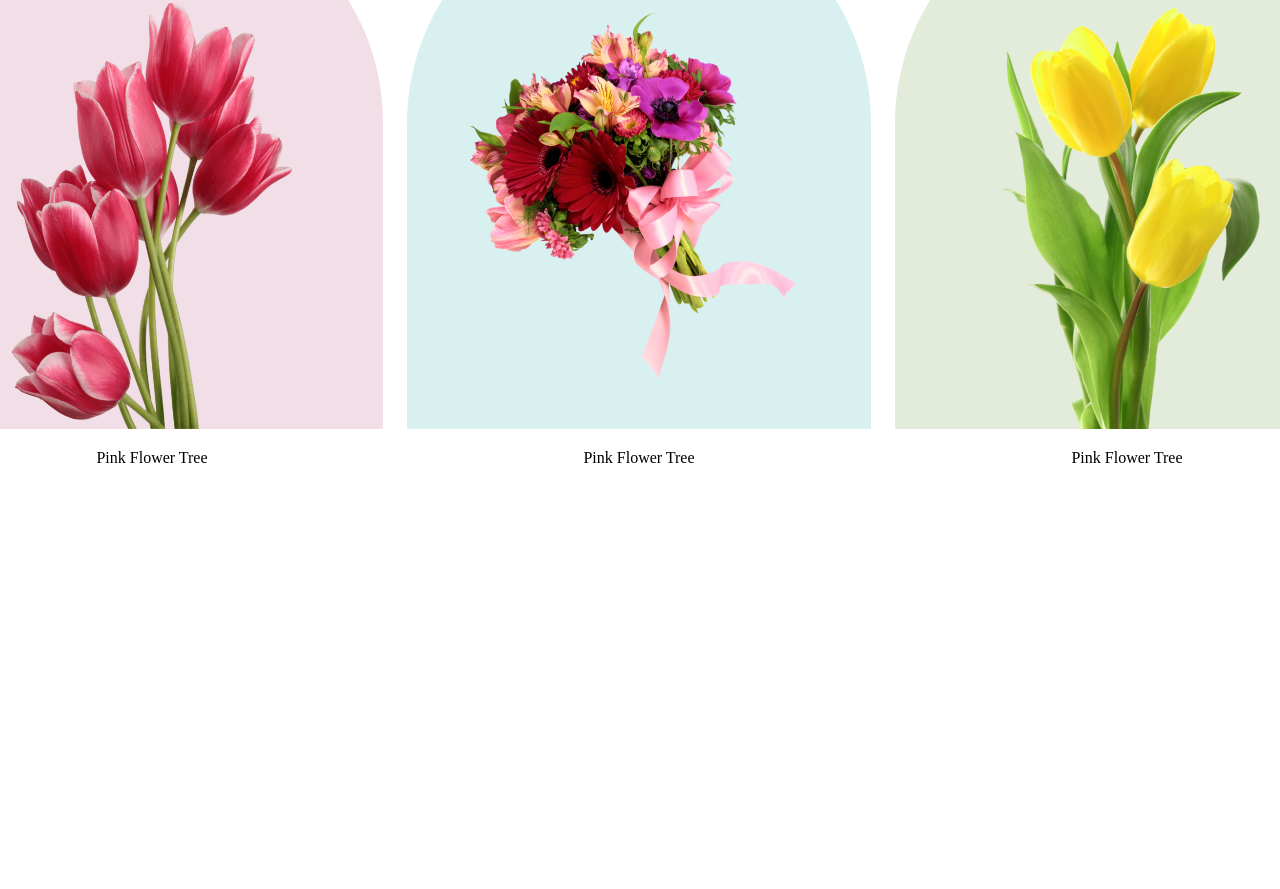
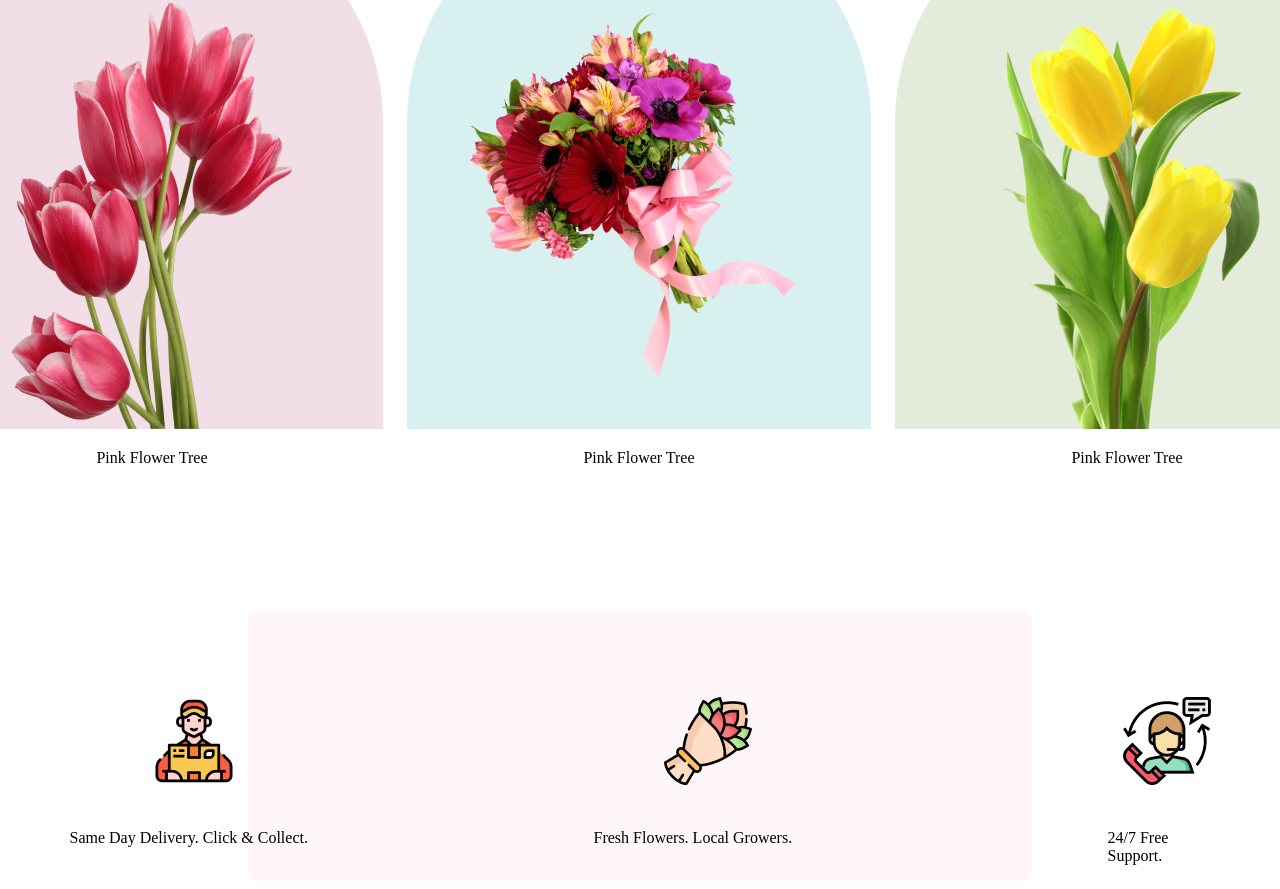
Before and after one commit to alam-ij/Flower-shop, a plain HTML site: page index.html in a window 1280 px wide. Shown: the part 1328-2217 px from the top of the page. Before the commit the page ends 1819 px from the top, so only its background shows below. Drawn offline with Linux system fonts and the light colour scheme.

Commit message:
section3 complete

```diff
--- a/index.html
+++ b/index.html
@@ -43,6 +43,22 @@
                 <p class="section2-paragraph">Pink Flower Tree</p>
             </div>
         </section>
+        <section class="section3">
+            <div>
+                <img src="./Flower Asset/Group 57.png" alt="" class="section3-image" id="section3-image1">
+                <p class="section3-paragraph" id="section3-paragraph1">Same Day Delivery. Click & Collect.</p>
+            </div>
+
+            <div>
+                <img src="./Flower Asset/Group 58.png" alt="" class="section3-image" id="section3-image2">
+                <p class="section3-paragraph" id="section3-paragraph2" >Fresh Flowers. Local Growers.</p>
+            </div>
+            <div>
+                <img src="./Flower Asset/Group 59.png" alt="" class="section3-image" id="section3-image3">
+                <p class="section3-paragraph">24/7 Free Support.</p>
+            </div>
+        </section>
+
     </main>
     <footer></footer>
 </body>
--- a/styles.css
+++ b/styles.css
@@ -62,7 +62,7 @@ line-height: 30px;
 
 }
 
-/* section relateded styles start  */
+/* section2 relateded styles start  */
 .section2{
     display:flex;
     justify-content:center;
@@ -92,3 +92,30 @@ padding: 110px 76px 0px 76px;
 .section2-paragraph{
     text-align: center;
 }
+/* Section3 styles start here  */
+.section3{
+    display: flex;
+    justify-content: center;
+    margin-top: 128px;
+    border-radius: 8px;
+background: rgba(229, 84, 115, 0.05);
+padding-top: 86px;
+margin-left: 240px;
+margin-right: 240px;
+
+}
+
+.section3-image{
+    padding-bottom:24px ;
+}
+#section3-image1{
+margin-right: 356px ;
+padding-left: 80px;
+}
+#section3-image2{
+    margin-right: 356px ;
+    padding-left: 70px;
+}
+#section3-image3{
+    padding-left: 15px;
+}
```
